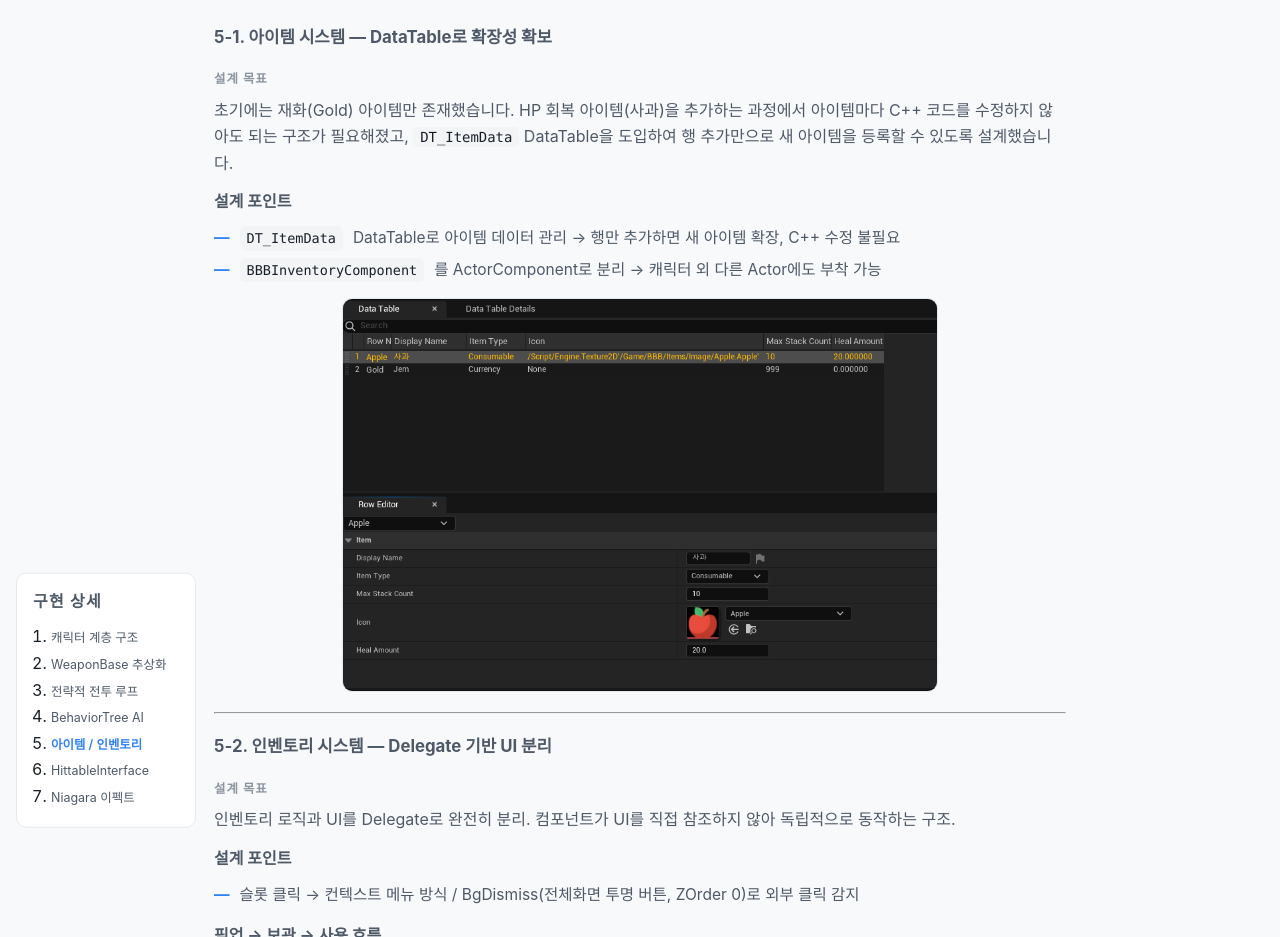
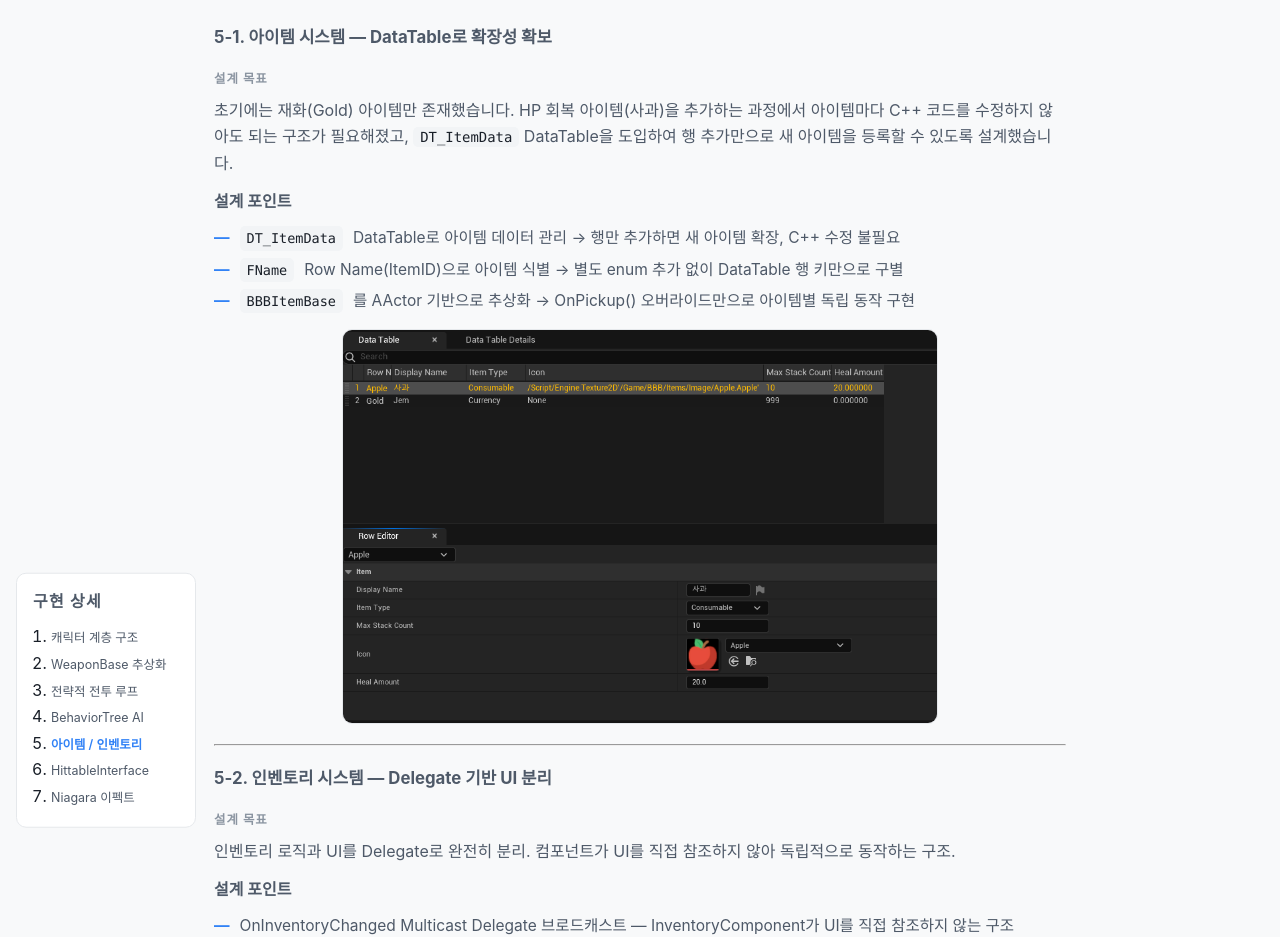
Before and after one commit to KimJinsun610/KimJinsun610.github.io, a Jekyll site: the page built from projects/project-bbb.md, in a window 1280 px wide and 1400 px high, scrolled down 4567 px, cut to the strip 0-937 px from the top of the window. Built offline with Jekyll 4.4.1, drawn with Linux system fonts in a browser that asks for light colours; some web fonts are replaced; some of the changed text lies outside the part shown.

Commit message:
Update project-bbb.md

```diff
--- a/projects/project-bbb.md
+++ b/projects/project-bbb.md
@@ -191,7 +191,8 @@ HP 회복 아이템(사과)을 추가하는 과정에서 아이템마다 C++ 코
 **설계 포인트**
 
 - `DT_ItemData` DataTable로 아이템 데이터 관리 → 행만 추가하면 새 아이템 확장, C++ 수정 불필요
-- `BBBInventoryComponent`를 ActorComponent로 분리 → 캐릭터 외 다른 Actor에도 부착 가능
+- `FName` Row Name(ItemID)으로 아이템 식별 → 별도 enum 추가 없이 DataTable 행 키만으로 구별
+- `BBBItemBase`를 AActor 기반으로 추상화 → OnPickup() 오버라이드만으로 아이템별 독립 동작 구현
 
 <img class="detail-img" src="{{ '/assets/img/DataTable.png' | relative_url }}" alt="DT_ItemData 구조">
 
@@ -206,6 +207,9 @@ HP 회복 아이템(사과)을 추가하는 과정에서 아이템마다 C++ 코
 
 **설계 포인트**
 
+- OnInventoryChanged Multicast Delegate 브로드캐스트 — InventoryComponent가 UI를 직접 참조하지 않는 구조
+- RefreshInventory 시 WBP_InventorySlot 동적 생성으로 슬롯 구성
+- 아이템 사용 전 사용 가능 확인
 - 슬롯 클릭 → 컨텍스트 메뉴 방식 / BgDismiss(전체화면 투명 버튼, ZOrder 0)로 외부 클릭 감지
 
 **픽업 → 보관 → 사용 흐름**
```
